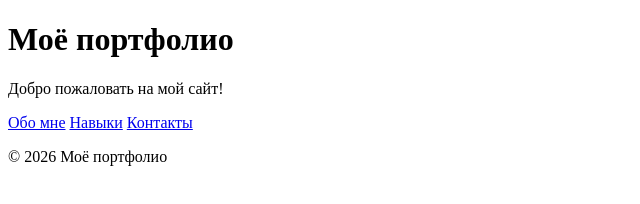
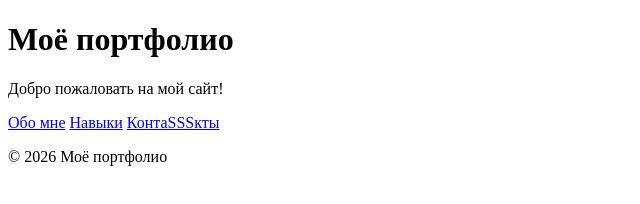
Before and after one commit to ETERnity41/my-first-site, a plain HTML site: page index.html in a window 1280 px wide. Shown: the full height of the page, 0-640 px from the left. Drawn offline with Linux system fonts and the light colour scheme.

Commit message:
Add files via upload

```diff
--- a/index.html
+++ b/index.html
@@ -15,7 +15,7 @@
     <nav>
         <a href="#about">Обо мне</a>
         <a href="#skills">Навыки</a>
-        <a href="#contacts">Контакты</a>
+        <a href="#contacts">КонтаSSSкты</a>
     </nav>
 
     <main>
```
